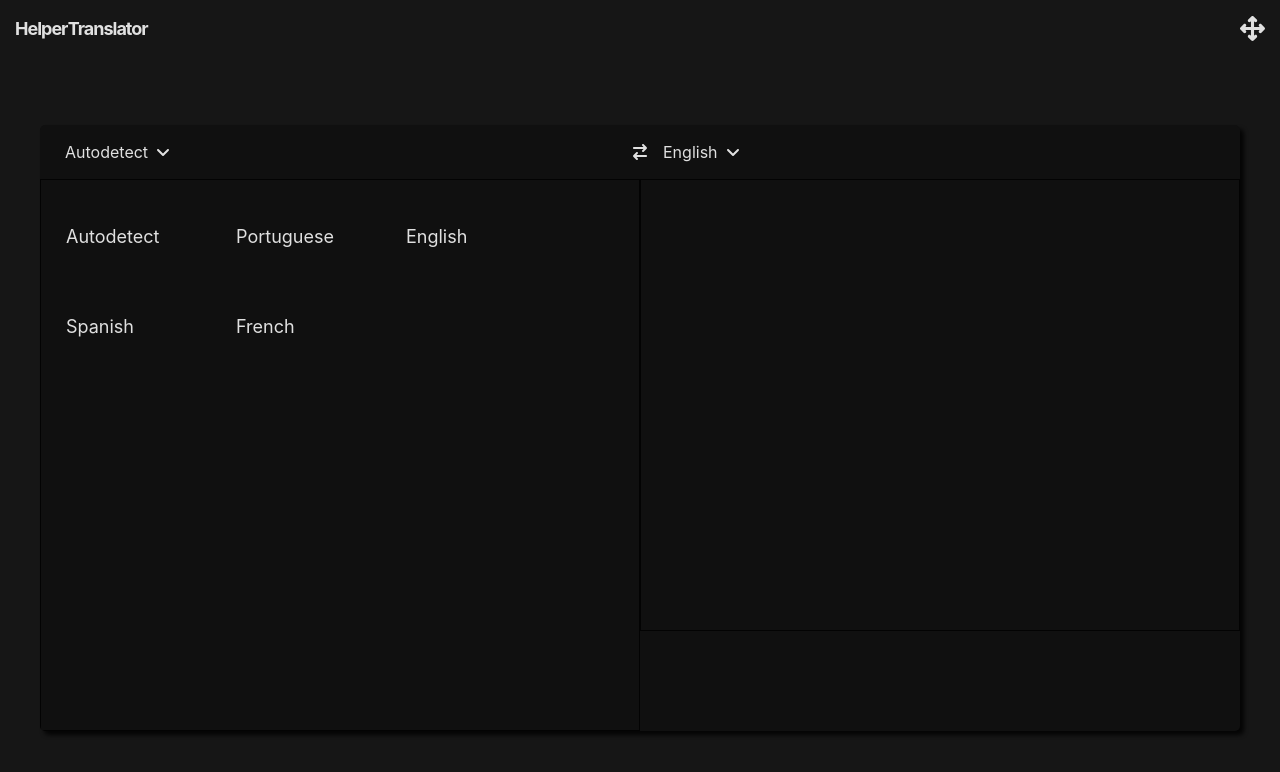
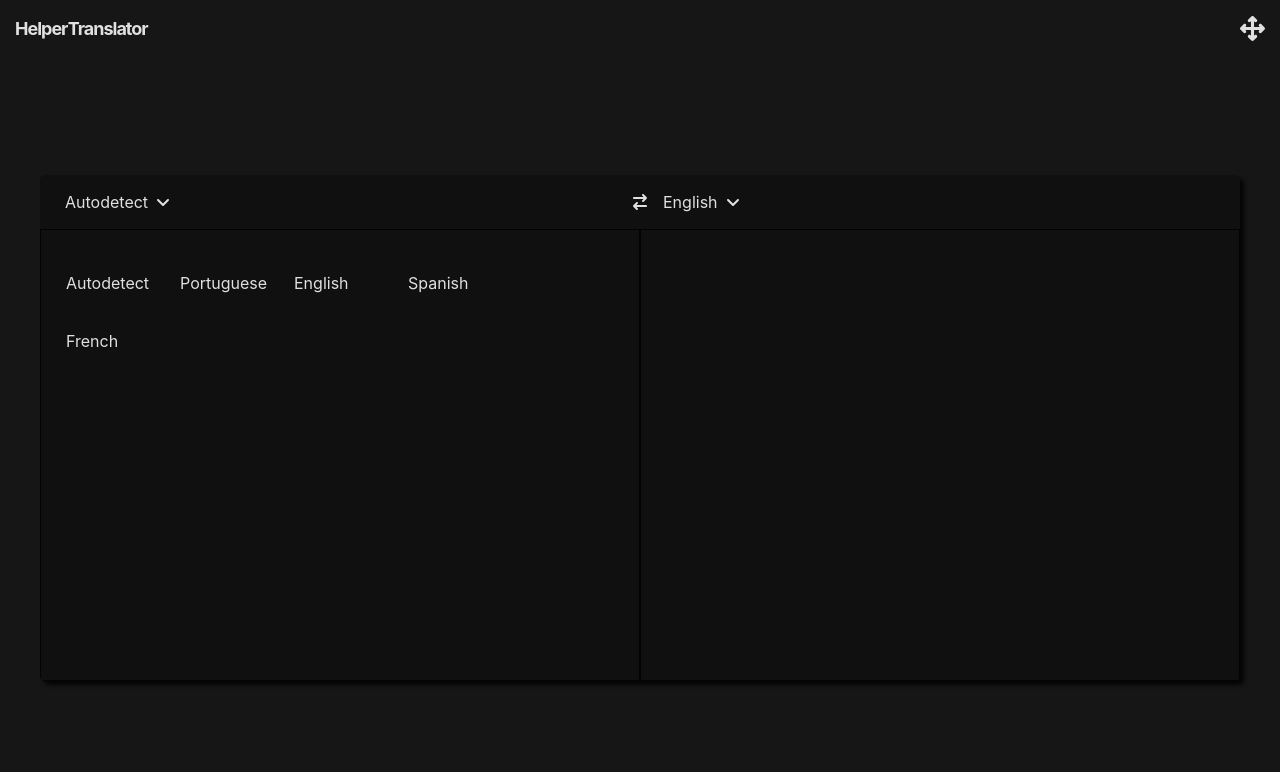
Before and after one commit to r0x00/HelperTranslator, a Vue app: page / in a window 1280 px wide. Both pictures are taken after a click on the element "Autodetect". Shown: the top 772 px of the page. Built offline with nearby package versions, Linux system fonts and the light colour scheme.

Commit message:
:green_heart: fix switch language

```diff
--- a/main.js
+++ b/main.js
@@ -26,8 +26,8 @@ const main = function() {
 
     const createWindow = function () {
         const windowConfig = {
-            width: 800,
-            height: 600,
+            width: 900,
+            height: 450,
             webPreferences: {
                 devTools: true,
                 nodeIntegration: true,
@@ -40,10 +40,12 @@ const main = function() {
                 preload: path.join(__dirname, './tools/preload.js')
             },
             frame: false,
+
         };
 
         const mainWindow = new BrowserWindow(windowConfig);
 
+        mainWindow.setResizable(false);
         // mainWindow.loadFile('index.html');
 
         mainWindow.webContents.openDevTools({ mode: 'undocked' });
--- a/src/components/VBoxContent.vue
+++ b/src/components/VBoxContent.vue
@@ -17,7 +17,8 @@ export default {
             languageTitle: "Select Language",
             data: '',
             dataTranslated: '',
-            loadData: false
+            loadData: false,
+            mimetype: { mimetype: 'application/json', extension: 'json' },
         }
     },
 
@@ -31,11 +32,19 @@ export default {
             return true;
         },
         updateData (args) {
+            if(this.changeLanguageType && args.type == 'changeLanguageType') return this.changeLanguageType = undefined;
+
             this[args.type] = args.data;
 
             if(args.type == 'data') this.translate();
+
+            if(args.type == 'switchLanguage') {
+                const languageTranslated = this.languageTranslated;
+                this.languageTranslated = this.languageTranslate;
+                this.languageTranslate = languageTranslated;
+            };
+
         },
-
         translate () {
             let data = {
                 languageTranslate: this.languageTranslate,
@@ -44,8 +53,8 @@ export default {
             };
 
             if(!this.checkElectron()) {
-                this.load = false;
-                toast.error("You need use electron", {
+                this.loadData = false;
+                toast.error("You need use the electron app", {
                     autoClose: 3000,
                     position: toast.POSITION.TOP_RIGHT,
                     limit: 1,
@@ -65,6 +74,13 @@ export default {
                 // }
 
             });
+        },
+        fileUpload (e) {
+            const file = e.target.files;
+            // download file
+            // read file
+            // translate
+
         }
 
     },
@@ -73,8 +89,19 @@ export default {
 
 <template>
 
+    <!-- <div>
+        <div>
+            <button class="file--upload" id="button" name="button" value="upload">
+                <font-awesome-icon :icon="['fas', 'note-sticky']" />
+                Translate Files
+                <input @change="fileUpload" type="file"/>
+            </button>
+        </div>
+    </div> -->
+
     <div class="center">
         <div class="vbox--content">
+
             <VBoxHeader :languageTitleTranslate="languageTranslate && languageTranslate.lang" :languageTitleTranslated="languageTranslated && languageTranslated.lang"  :changeLanguageType="changeLanguageType" @updateData="updateData" />
             <div class="flex">
                 <VTextArea v-if="!changeLanguageType || changeLanguageType === 'translated'" position="left" :languageTranslate="languageTranslate" :languageTranslated="languageTranslated" @updateData="updateData"/>
@@ -116,4 +143,24 @@ export default {
     /* border: 1px solid rgba(0,0,0,.3); */
 }
 
+.file--upload {
+    position: relative;
+    overflow: hidden;
+    margin: 10px;
+}
+.file--upload input {
+    position: absolute;
+    top: 0;
+    right: 0;
+    margin: 0;
+    padding: 0;
+    font-size: 20px;
+    cursor: pointer;
+    opacity: 0;
+    filter: alpha(opacity=0);
+}
+
+
+
+
 </style>
--- a/src/components/VBoxHeader.vue
+++ b/src/components/VBoxHeader.vue
@@ -9,6 +9,10 @@ export default {
     methods: {
         changeLanguage (type) {
             this.$emit('updateData', { type: 'changeLanguageType', data: type });
+        },
+        switchLanguage () {
+            this.$emit('updateData', { type: 'switchLanguage'})
+
         }
     }
 }
@@ -21,7 +25,7 @@ export default {
             <font-awesome-icon :icon="['fas', 'angle-down']" />
         </div>
 
-        <font-awesome-icon class="vselect--icon" :icon="['fas', 'arrow-right-arrow-left']" />
+        <font-awesome-icon @click="switchLanguage" class="vselect--icon" :icon="['fas', 'arrow-right-arrow-left']" />
 
         <div class="vselect" v-on:click="changeLanguage('translated')">
             <p class="vselect--name">{{ !languageTitleTranslated ? 'Select Language' : languageTitleTranslated }}</p>
--- a/src/components/VTextArea.vue
+++ b/src/components/VTextArea.vue
@@ -11,16 +11,18 @@
         },
         methods: {
             textAreaChange () {
+                if(this.position == 'right') return;
+
                 if(this.position == 'left') {
                     this.$emit('updateData', { type: 'loadData', data: true });
                 };
 
                 if(this.textArea == '') {
+                    this.$emit('updateData', { type: 'loadData', data: false });
                     this.$emit('updateData', { type: 'dataTranslated', data: this.textArea });
                     clearInterval(this.isTyping);
                     return;
                 };
-
 
                 clearInterval(this.isTyping);
 
@@ -74,8 +76,6 @@
 
 .position--relative {
     position: relative;
-    /* border:1px solid rgba(0,0,0,.8);
-    width:100%; */
     width:100%;
     max-width: 600px;
     background: none;
@@ -83,20 +83,15 @@
     height: 50vh;
     max-height: 500px;
     padding:25px;
-    /* height: 500px; */
-
 }
 
 .vtextarea {
     resize: none;
-
     width:100%;
     background: none;
     border: unset;
     height: max-content;
     outline: unset;
-    /* max-width: 600px; */
-    /* height: 500px; */
     font-size:20px;
 
 }
--- a/src/components/VTranslate.vue
+++ b/src/components/VTranslate.vue
@@ -32,12 +32,14 @@ export default {
 </template>
 <style>
 .vtranslate {
+    /* font-size:18px; */
+    width:100%;
+    max-width: 600px;
+    background: none;
     border:1px solid rgba(0,0,0,.8);
-    width:100%;
-    height: 500px;
-    font-size:18px;
+    height: 50vh;
+    max-height: 500px;
     padding:25px;
-    display: grid;
 }
 .vtranslate ul {
     list-style: none;
@@ -45,8 +47,8 @@ export default {
     width: 100%;
     padding: 0;
     gap:10px;
-    grid-template-columns: repeat(auto-fill, minmax(1rem, 10rem));
-    grid-template-rows: repeat(auto-fill, 5rem);
+    grid-template-columns: repeat(auto-fill, minmax(1rem, 6.5rem));
+    grid-template-rows: repeat(auto-fill, 3rem);
     text-align: left;
 }
 .vtranslate li:focus,
--- a/src/main.js
+++ b/src/main.js
@@ -3,8 +3,8 @@ import './style.css'
 import App from './App.vue'
 import { library } from "@fortawesome/fontawesome-svg-core";
 import { FontAwesomeIcon } from "@fortawesome/vue-fontawesome";
-import { faArrowsUpDownLeftRight, faAngleDown, faArrowRightArrowLeft} from "@fortawesome/free-solid-svg-icons";
-library.add(faArrowsUpDownLeftRight, faAngleDown, faArrowRightArrowLeft);
+import { faArrowsUpDownLeftRight, faAngleDown, faArrowRightArrowLeft, faNoteSticky} from "@fortawesome/free-solid-svg-icons";
+library.add(faArrowsUpDownLeftRight, faAngleDown, faArrowRightArrowLeft, faNoteSticky);
 import 'vue3-toastify/dist/index.css';
 
 
```
Also changed, not shown: test.json (added, +8 -0 lines).
